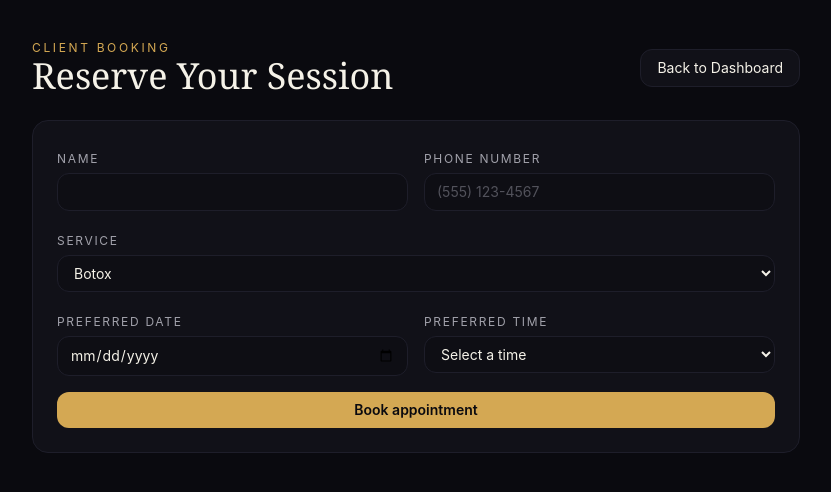
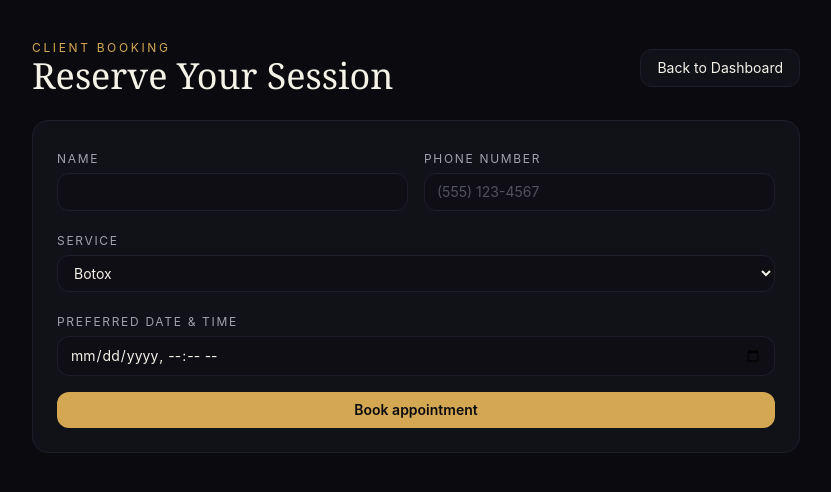
Before and after one commit to Hyun-J-Choi/LevoHq, a Next.js app: page /book in a window 1280 px wide. Shown: the top 492 px of the page, without its empty margins (224-1055 px from the left). Built offline with nearby package versions, Linux system fonts and the light colour scheme.

Commit message:
Fix datetime picker

```diff
--- a/components/BookForm.tsx
+++ b/components/BookForm.tsx
@@ -5,28 +5,21 @@ import { normalizeToE164 } from "@/lib/phone";
 
 const services = ["Botox", "Filler", "Microneedling", "Facial", "Consultation"] as const;
 
-/** 30-minute slots from 8:00 AM through 8:00 PM (values are 24h HH:mm). */
-const PREFERRED_TIME_OPTIONS: { value: string; label: string }[] = (() => {
-  const out: { value: string; label: string }[] = [];
-  for (let h = 8; h <= 20; h++) {
-    const minutes = h === 20 ? [0] : [0, 30];
-    for (const minute of minutes) {
-      const hour12 = h % 12 === 0 ? 12 : h % 12;
-      const period = h < 12 ? "AM" : "PM";
-      const label = `${hour12}:${minute.toString().padStart(2, "0")} ${period}`;
-      const value = `${h.toString().padStart(2, "0")}:${minute.toString().padStart(2, "0")}`;
-      out.push({ value, label });
-    }
-  }
-  return out;
-})();
+/** `min` for `<input type="datetime-local">`: start of today in the user's local calendar. */
+function minDatetimeLocalToday(): string {
+  const n = new Date();
+  const y = n.getFullYear();
+  const m = String(n.getMonth() + 1).padStart(2, "0");
+  const d = String(n.getDate()).padStart(2, "0");
+  return `${y}-${m}-${d}T00:00`;
+}
 
 interface BookingPayload {
   name: string;
   phone: string;
   service: string;
-  preferredDate: string;
-  preferredTime: string;
+  /** `datetime-local` value (`YYYY-MM-DDTHH:mm`). */
+  preferredDateTime: string;
 }
 
 export default function BookForm() {
@@ -34,8 +27,7 @@ export default function BookForm() {
     name: "",
     phone: "",
     service: services[0],
-    preferredDate: "",
-    preferredTime: "",
+    preferredDateTime: "",
   });
   const [loading, setLoading] = useState(false);
   const [message, setMessage] = useState("");
@@ -50,13 +42,14 @@ export default function BookForm() {
     setSmsNote("");
 
     try {
-      const [y, mo, d] = form.preferredDate.split("-").map(Number);
-      const [hh, mm] = form.preferredTime.split(":").map(Number);
-      const localPreferred = new Date(y, mo - 1, d, hh, mm, 0, 0);
+      const raw = form.preferredDateTime.trim();
+      if (!raw) {
+        throw new Error("Please choose a preferred date and time.");
+      }
+      const localPreferred = new Date(raw);
       if (Number.isNaN(localPreferred.getTime())) {
         throw new Error("Invalid date or time");
       }
-      const preferredDateTime = localPreferred.toISOString();
       const clientTimeZone = Intl.DateTimeFormat().resolvedOptions().timeZone;
 
       const response = await fetch("/api/bookings", {
@@ -66,7 +59,7 @@ export default function BookForm() {
           name: form.name,
           phone: form.phone,
           service: form.service,
-          preferredDateTime,
+          preferredDateTime: localPreferred.toISOString(),
           clientTimeZone,
         }),
       });
@@ -105,8 +98,7 @@ export default function BookForm() {
         name: "",
         phone: "",
         service: services[0],
-        preferredDate: "",
-        preferredTime: "",
+        preferredDateTime: "",
       });
     } catch (err) {
       console.error(err);
@@ -142,22 +134,17 @@ export default function BookForm() {
             ))}
           </select>
         </label>
-        <Field label="Preferred date" type="date" value={form.preferredDate} onChange={(value) => setForm({ ...form, preferredDate: value })} />
-        <label className="space-y-1">
-          <span className="text-xs uppercase tracking-[0.14em] text-zinc-400">Preferred time</span>
-          <select
+        <label className="space-y-1 md:col-span-2">
+          <span className="text-xs uppercase tracking-[0.14em] text-zinc-400">Preferred Date &amp; Time</span>
+          <input
+            name="preferredDateTime"
+            type="datetime-local"
             required
-            value={form.preferredTime}
-            onChange={(event) => setForm({ ...form, preferredTime: event.target.value })}
+            min={minDatetimeLocalToday()}
+            value={form.preferredDateTime}
+            onChange={(event) => setForm({ ...form, preferredDateTime: event.target.value })}
             className="w-full rounded-xl border border-[#1E1E2A] bg-[#0E0E14] px-3 py-2 text-sm text-[#F5F2E8] outline-none focus:border-[#D4A853]/70"
-          >
-            <option value="">Select a time</option>
-            {PREFERRED_TIME_OPTIONS.map(({ value, label }) => (
-              <option key={value} value={value}>
-                {label}
-              </option>
-            ))}
-          </select>
+          />
         </label>
       </div>
 
@@ -194,6 +181,7 @@ function Field({
   type = "text",
   placeholder,
   autoComplete,
+  required = true,
 }: {
   label: string;
   value: string;
@@ -201,12 +189,13 @@ function Field({
   type?: string;
   placeholder?: string;
   autoComplete?: string;
+  required?: boolean;
 }) {
   return (
     <label className="space-y-1">
       <span className="text-xs uppercase tracking-[0.14em] text-zinc-400">{label}</span>
       <input
-        required
+        required={required}
         type={type}
         value={value}
         placeholder={placeholder}
```
